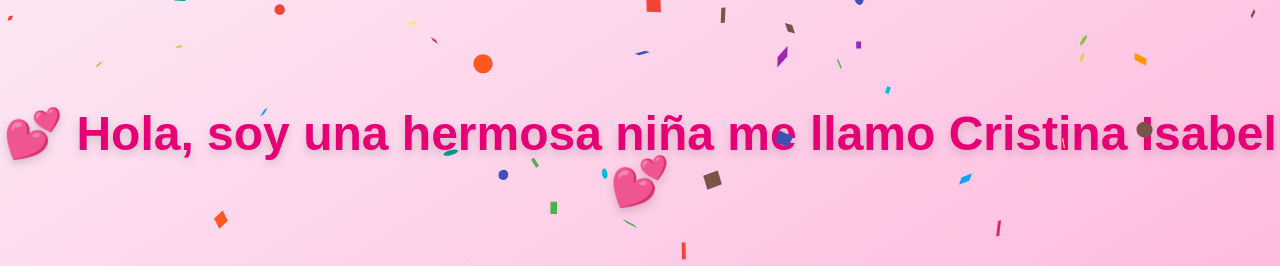
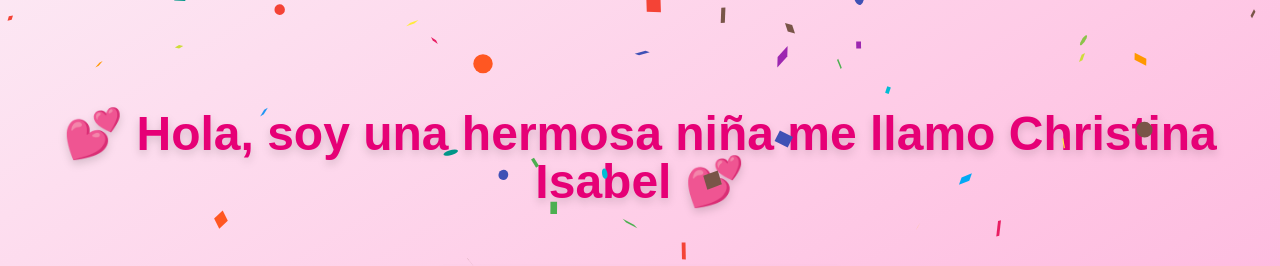
Before and after one commit to cervantes2907/revelacion-de-genero, a Next.js app: page / in a window 1280 px wide. Both pictures are taken after a click on the button "Descúbreme". Shown: the top 266 px of the page. Built offline with nearby package versions, Linux system fonts and the light colour scheme; grey boxes are pictures that could not be loaded.

Commit message:
se cambio el mensaje

```diff
--- a/src/app/page.js
+++ b/src/app/page.js
@@ -39,7 +39,7 @@ export default function Home() {
       ) : (
         <div className="text-center">
           <h2 className="text-5xl font-extrabold text-pink-600 mb-10 animate-bounce drop-shadow-lg">
-            💕 Hola, soy una hermosa niña me llamo Cristina Isabel 💕
+            💕 Hola, soy una hermosa niña me llamo Christina Isabel 💕
           </h2>
 
           {/* Imagen de bebé feliz */}
```
